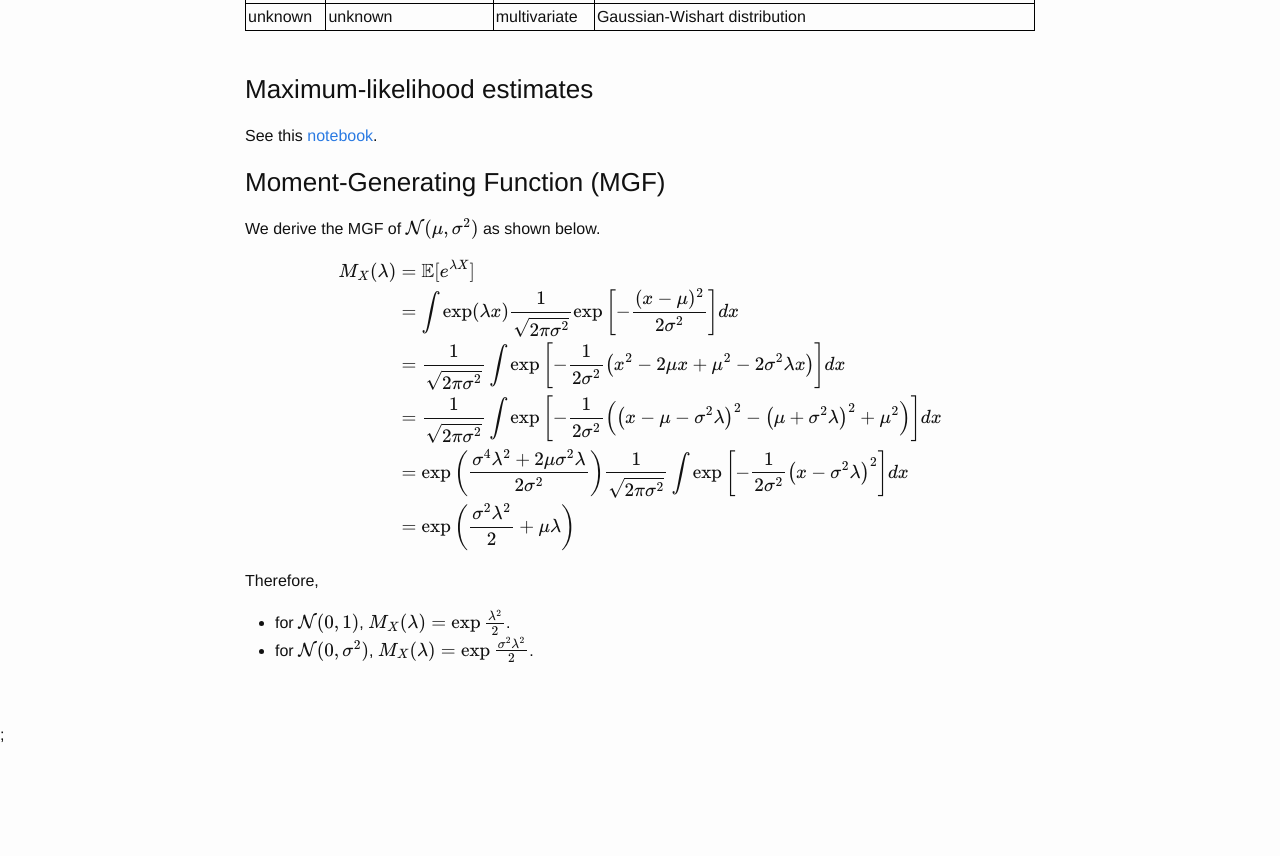
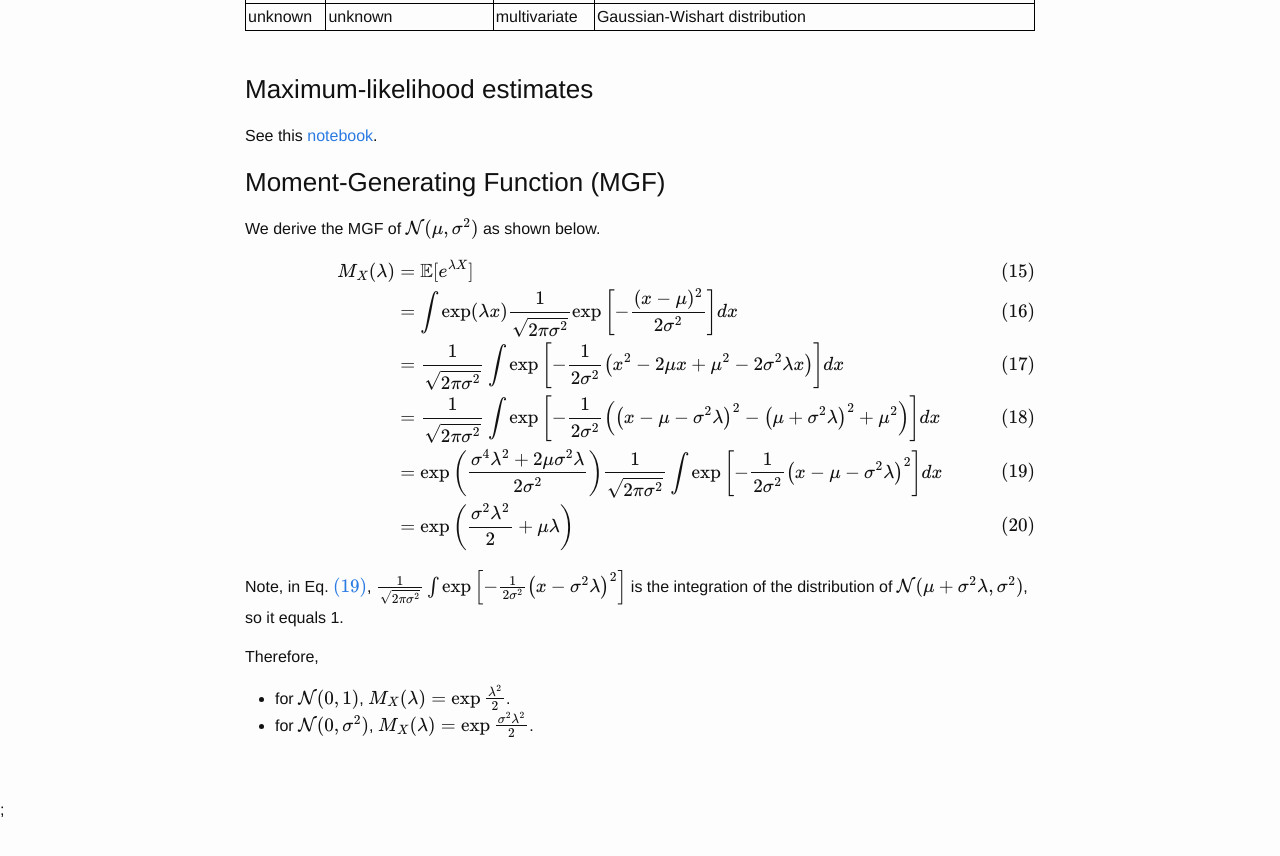
Before and after one commit to zyxue/zyxue.github.io, a Jekyll site: the page built from _posts/2021-08-29-gaussian-distributions.md, in a window 1280 px wide and 900 px high, scrolled down 1787 px. Shown: the top 856 px of the window. Built offline with Jekyll 4.4.1, drawn with Linux system fonts in a browser that asks for light colours; formulas are drawn with MathJax 3; comment, search, counter and statistics services are not loaded; before the commit the page ends 2534 px from its top, so only the background shows below that.

Commit message:
updated _posts/2021-08-29-gaussian-distributions.md

```diff
--- a/_posts/2021-08-29-gaussian-distributions.md
+++ b/_posts/2021-08-29-gaussian-distributions.md
@@ -130,16 +130,20 @@ See this [notebook](https://github.com/zyxue/book-notes-pattern-recognition-and-
 We derive the MGF of $\mathcal{N}(\mu, \sigma^2)$ as shown below.
 
 $$
-\begin{align*}
+\begin{align}
 M_X(\lambda)
 &= \mathbb{E}[e^{\lambda X}] \\
 &= \int \exp(\lambda x) \frac{1}{\sqrt{2\pi \sigma^2}} \exp \left[ -\frac{(x - \mu)^2}{2\sigma^2}\right ] dx \\
 &= \frac{1}{\sqrt{2\pi \sigma^2}} \int \exp\left[ -\frac{1}{2\sigma^2} \left(x^2 - 2\mu x + \mu^2 -  2\sigma^2 \lambda x \right ) \right ] dx \\
 &= \frac{1}{\sqrt{2\pi \sigma^2}} \int \exp\left[ -\frac{1}{2\sigma^2} \left( \left(x - \mu - \sigma^2 \lambda \right )^2 - \left( \mu + \sigma^2 \lambda \right )^2 + \mu^2  \right ) \right ] dx \\
-&=  \exp\left(\frac{\sigma^4 \lambda^2  + 2\mu \sigma^2 \lambda}{2\sigma^2} \right)  \frac{1}{\sqrt{2\pi \sigma^2}} \int \exp\left[ -\frac{1}{2\sigma^2} \left(x - \sigma^2 \lambda \right )^2  \right ] dx \\
+&=  \exp\left(\frac{\sigma^4 \lambda^2  + 2\mu \sigma^2 \lambda}{2\sigma^2} \right)  \frac{1}{\sqrt{2\pi \sigma^2}} \int \exp\left[ -\frac{1}{2\sigma^2} \left(x - \mu - \sigma^2 \lambda \right )^2  \right ] dx \label{eq:factored} \\
 &= \exp\left( \frac{\sigma^2 \lambda^2}{2} + \mu\lambda \right)
-\end{align*}
+\end{align}
 $$
+
+
+Note, in Eq. \eqref{eq:factored}, $\frac{1}{\sqrt{2\pi \sigma^2}} \int \exp\left[ -\frac{1}{2\sigma^2} \left(x - \sigma^2 \lambda \right )^2  \right ]$
+is the integration of the distribution of $\mathcal{N}(\mu + \sigma^2 \lambda, \sigma^2)$, so it equals 1.
 
 Therefore,
 
```
